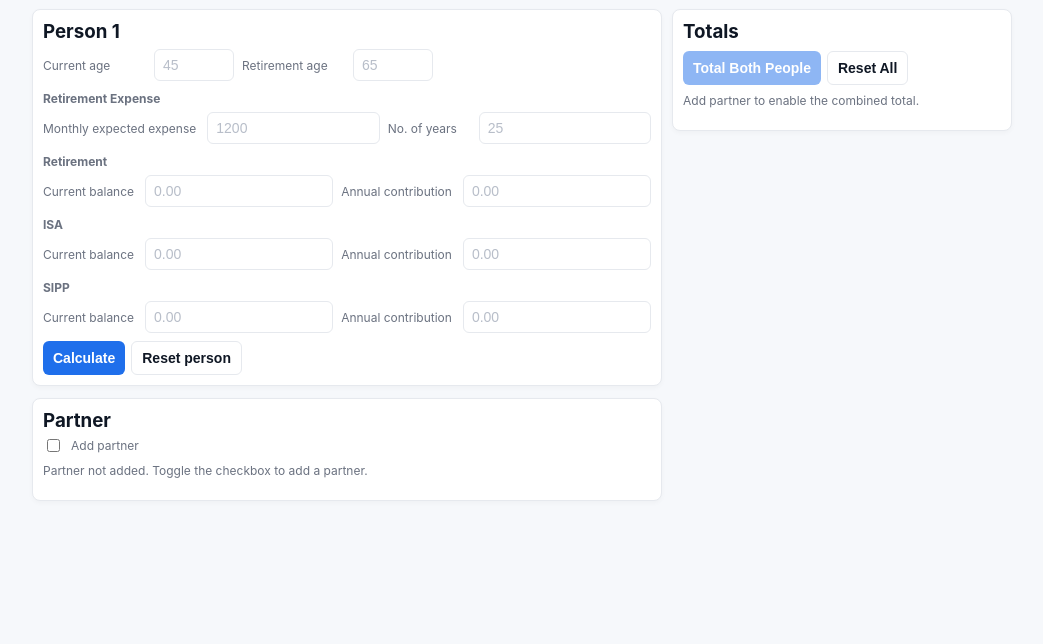
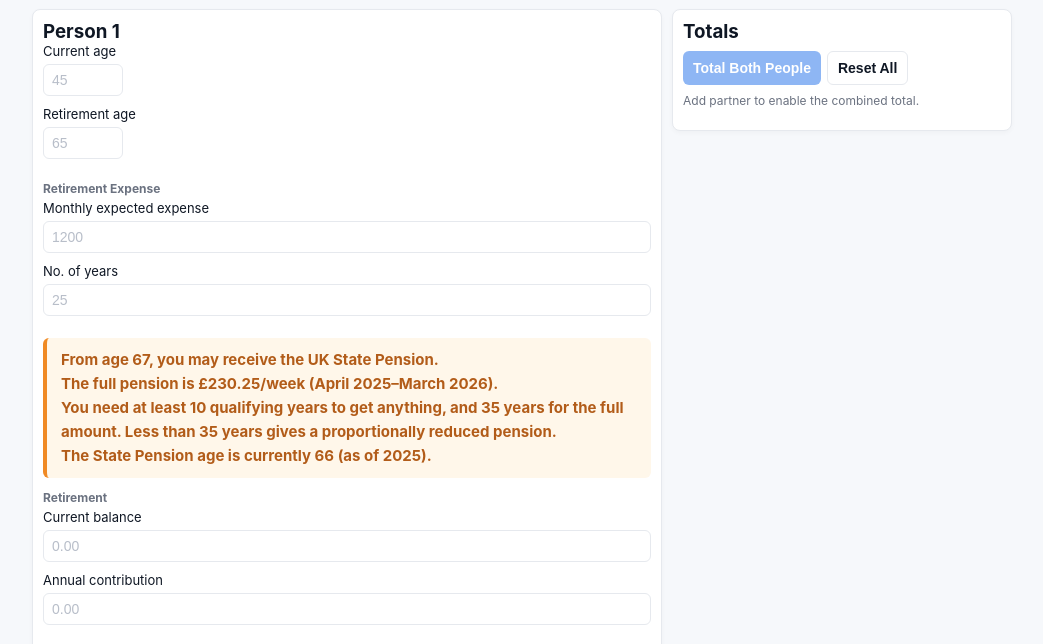
Before and after one commit to Savithashintokj/pensioncalculator, a plain HTML site: page index.html in a window 1280 px wide. Shown: the part 87-731 px from the top of the page, without its empty margins (118-1161 px from the left). Drawn offline with nearby package versions, Linux system fonts and the light colour scheme.

```diff
--- a/index.html
+++ b/index.html
@@ -78,24 +78,28 @@
         padding: 10px;
         box-shadow: 0 2px 5px rgba(16, 24, 40, 0.03);
       }
-      .form-row {
+      /* VERTICAL FORM OVERRIDES */
+      .form-row,
+      .form-row.compact {
+        flex-direction: column !important;
+        align-items: flex-start !important;
+        gap: 2px;
+        margin-bottom: 14px;
         display: flex;
-        align-items: center;
-        gap: 8px;
-        margin-top: 6px;
-        margin-bottom: 2px;
       }
       .form-row .label {
-        min-width: 100px;
-        font-size: 12px;
-        color: var(--muted);
-        padding-right: 3px;
+        min-width: unset;
+        font-size: 13px;
+        margin-bottom: 3px;
+        padding-right: 0;
       }
       .form-row .control {
-        flex: 1;
+        width: 100%;
+        flex: unset;
       }
-      .form-row.compact .label {
-        min-width: 80px;
+      .form-row input,
+      .form-row select {
+        margin-bottom: 8px;
       }
       input[type="number"],
       input[type="text"],
@@ -117,6 +121,17 @@
         margin-bottom: 4px;
         font-size: 12px;
         color: var(--muted);
+      }
+      .bold-note {
+        margin: 8px 0 12px 0;
+        font-weight: bold;
+        color: #b25c19;
+        background: #fff7ea;
+        border-left: 4px solid #f08a24;
+        padding: 10px 14px;
+        font-size: 15px;
+        border-radius: 6px;
+        line-height: 1.6;
       }
       .small {
         font-size: 12px;
@@ -275,7 +290,6 @@
         color: #c92a2a;
         font-weight: bold;
       }
-      /* Custom style for highlights after combined-list, after each person section */
       .retirement-expense-highlights {
         margin-top: 16px;
         margin-bottom: 2px;
@@ -428,6 +442,21 @@
         sipp: { initial: "", annual: "" },
       };
 
+      // --- BOLD STATE PENSION NOTE CONTENT: update here as needed ---
+      const StatePensionNote = () => (
+        <div className="bold-note">
+          From age 67, you may receive the UK State Pension.
+          <br />
+          The full pension is £230.25/week (April 2025–March 2026).
+          <br />
+          You need at least 10 qualifying years to get anything, and 35 years
+          for the full amount. Less than 35 years gives a proportionally reduced
+          pension.
+          <br />
+          The State Pension age is currently 66 (as of 2025).
+        </div>
+      );
+
       function PersonForm({ title, person, onChange, onCalculate, results }) {
         const setField = (path, value) => {
           const next = JSON.parse(JSON.stringify(person));
@@ -529,6 +558,8 @@
                   />
                 </div>
               </div>
+              {/* State Pension Note - Inserted directly below Retirement Expense */}
+              <StatePensionNote />
 
               <h4 className="small">Retirement</h4>
               <div className="form-row compact">
```
